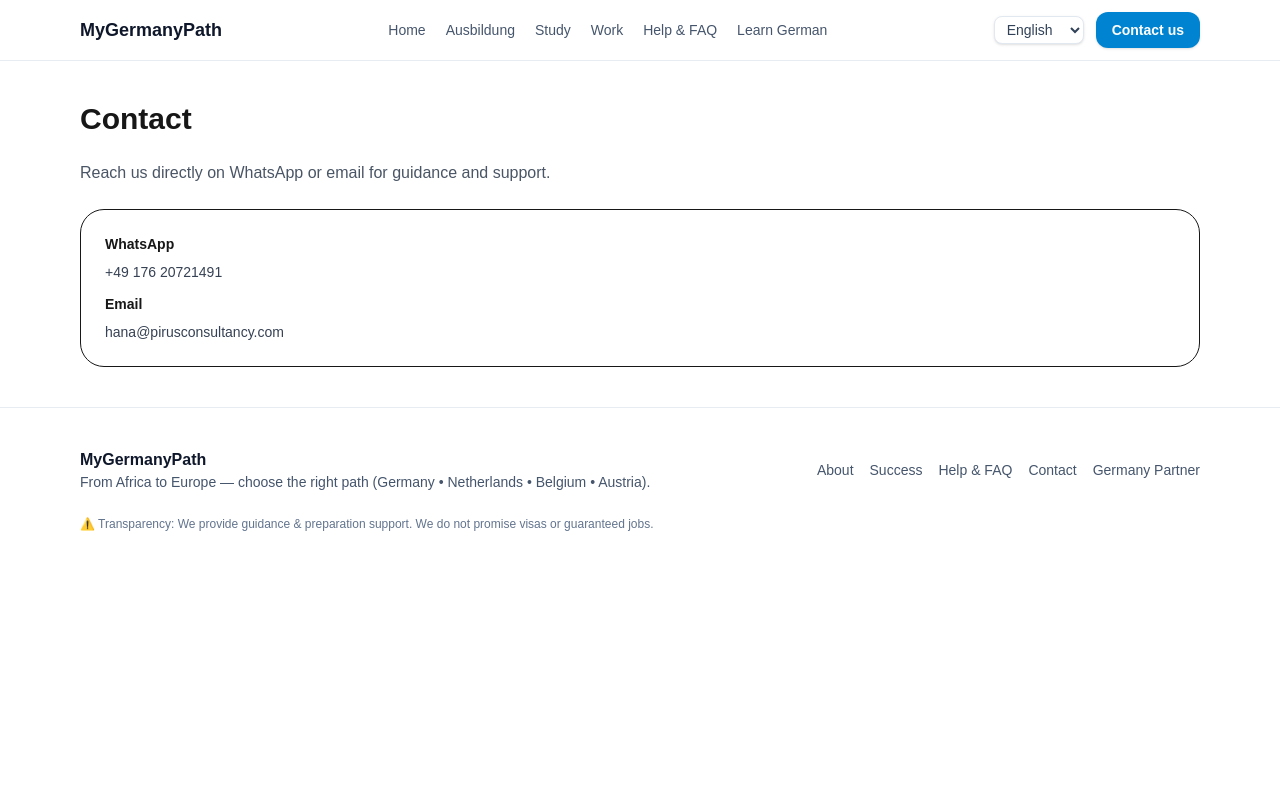
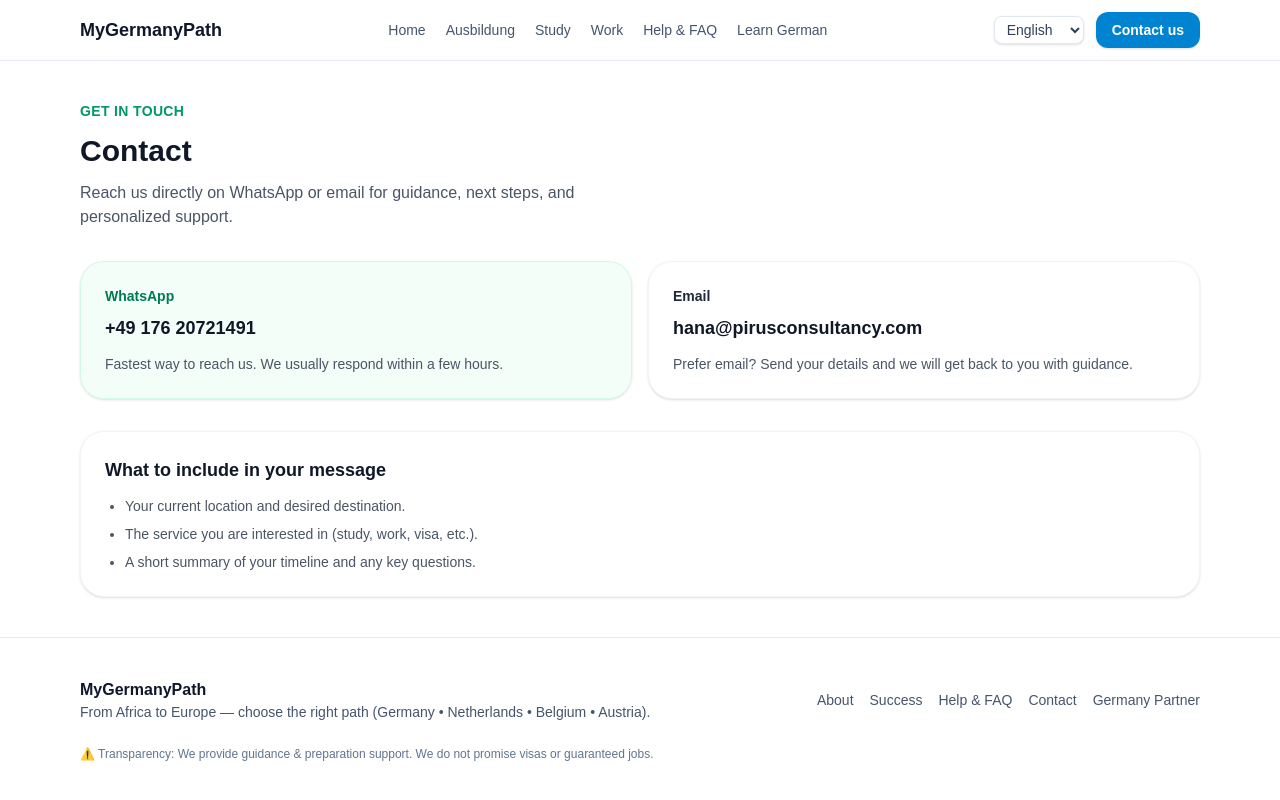
Before and after one commit to learngermanghana/mygermanypath, a Next.js app: page /contact in a window 1280 px wide. Built offline with nearby package versions, Linux system fonts and the light colour scheme.

Commit message:
Enhance contact page layout

```diff
--- a/src/app/contact/page.tsx
+++ b/src/app/contact/page.tsx
@@ -1,16 +1,54 @@
 export default function Contact() {
   return (
-    <div className="space-y-6">
-      <h1 className="text-3xl font-bold">Contact</h1>
-      <p className="text-gray-600">
-        Reach us directly on WhatsApp or email for guidance and support.
-      </p>
+    <div className="space-y-8">
+      <header className="space-y-3">
+        <p className="text-sm font-semibold uppercase tracking-wide text-emerald-600">
+          Get in touch
+        </p>
+        <h1 className="text-3xl font-bold text-gray-900">Contact</h1>
+        <p className="text-gray-600 max-w-xl">
+          Reach us directly on WhatsApp or email for guidance, next steps, and
+          personalized support.
+        </p>
+      </header>
 
-      <section className="rounded-3xl border p-6 space-y-2">
-        <p className="text-sm font-semibold">WhatsApp</p>
-        <p className="text-sm text-gray-700">+49 176 20721491</p>
-        <p className="text-sm font-semibold mt-3">Email</p>
-        <p className="text-sm text-gray-700">hana@pirusconsultancy.com</p>
+      <section className="grid gap-4 md:grid-cols-2">
+        <div className="rounded-3xl border border-emerald-100 bg-emerald-50/60 p-6 shadow-sm">
+          <p className="text-sm font-semibold text-emerald-700">WhatsApp</p>
+          <a
+            className="mt-2 inline-flex items-center gap-2 text-lg font-semibold text-gray-900 underline-offset-4 hover:underline"
+            href="https://wa.me/4917620721491"
+            target="_blank"
+            rel="noreferrer"
+          >
+            +49 176 20721491
+          </a>
+          <p className="mt-3 text-sm text-gray-600">
+            Fastest way to reach us. We usually respond within a few hours.
+          </p>
+        </div>
+
+        <div className="rounded-3xl border border-gray-100 bg-white p-6 shadow-sm">
+          <p className="text-sm font-semibold text-gray-800">Email</p>
+          <p className="mt-2 text-lg font-semibold text-gray-900">
+            hana@pirusconsultancy.com
+          </p>
+          <p className="mt-3 text-sm text-gray-600">
+            Prefer email? Send your details and we will get back to you with
+            guidance.
+          </p>
+        </div>
+      </section>
+
+      <section className="rounded-3xl border border-gray-100 bg-white p-6 shadow-sm">
+        <h2 className="text-lg font-semibold text-gray-900">
+          What to include in your message
+        </h2>
+        <ul className="mt-3 list-disc space-y-2 pl-5 text-sm text-gray-600">
+          <li>Your current location and desired destination.</li>
+          <li>The service you are interested in (study, work, visa, etc.).</li>
+          <li>A short summary of your timeline and any key questions.</li>
+        </ul>
       </section>
     </div>
   );
```
